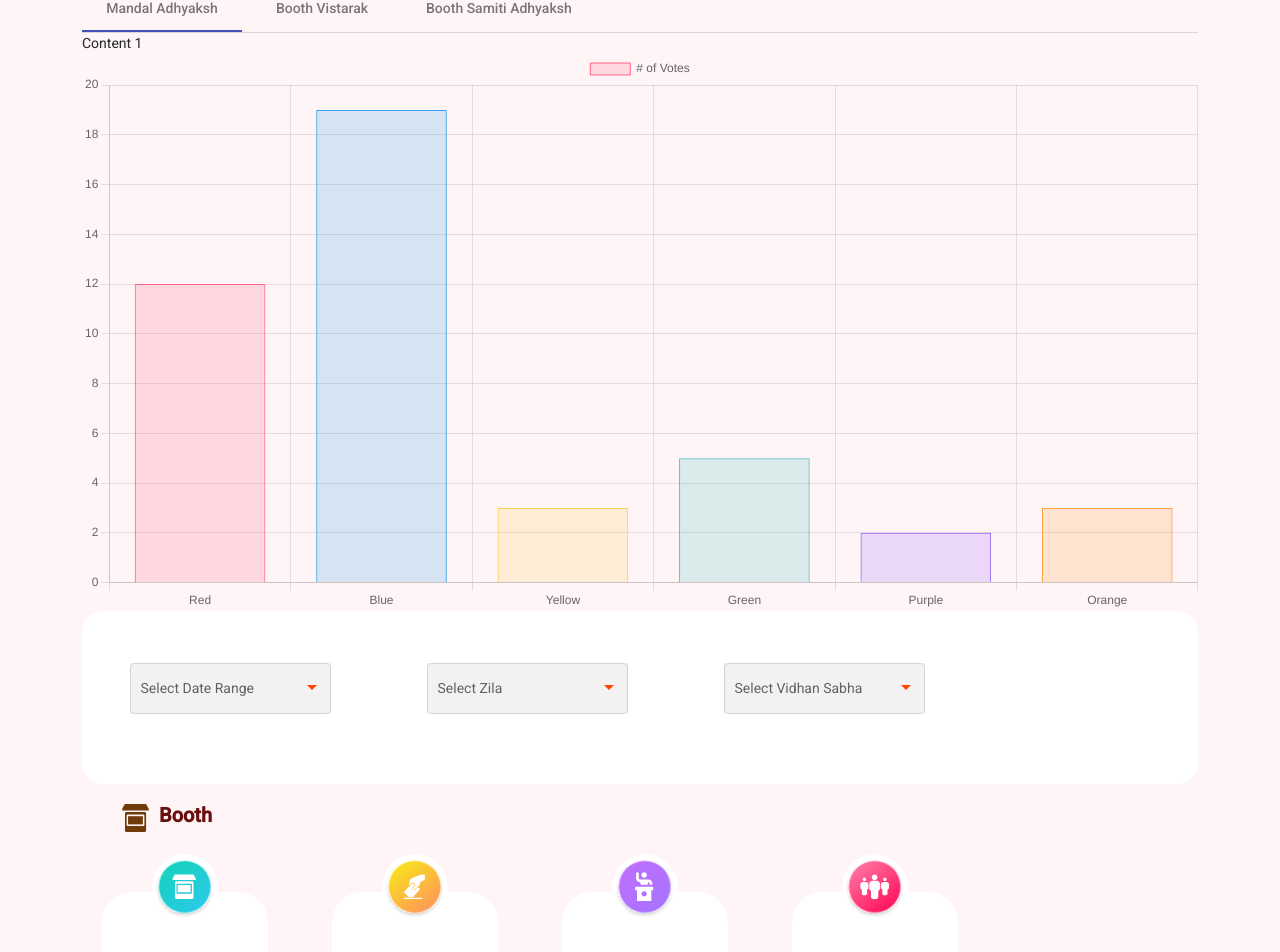
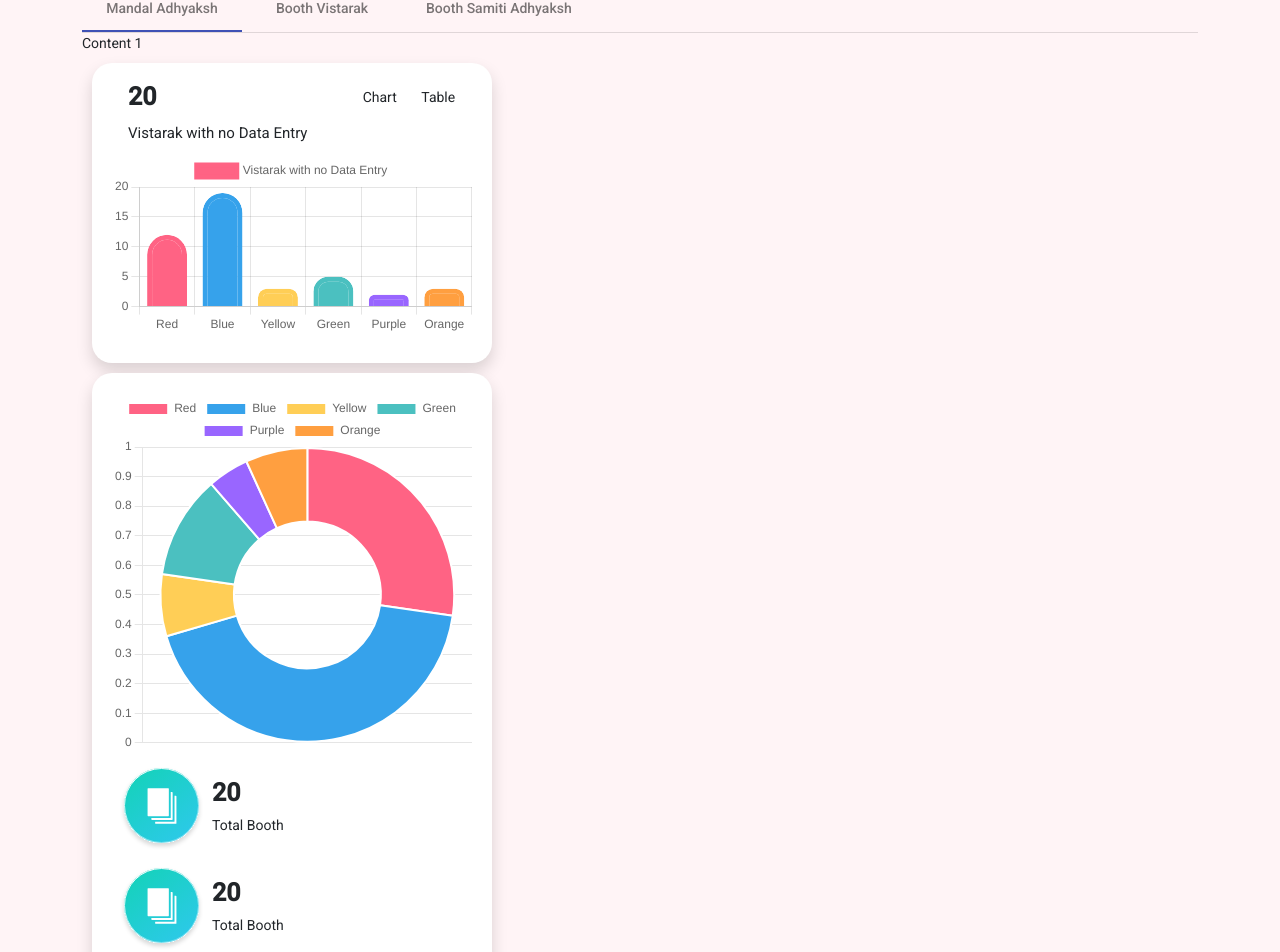
Before and after one commit to prakash4562/login, an Angular app: page / in a window 1280 px wide. Shown: the part 78-1030 px from the top of the page. Built offline with nearby package versions, Linux system fonts and the light colour scheme.

Commit message:
two graph added

```diff
--- a/src/app/key-voters/key-voters.component.css
+++ b/src/app/key-voters/key-voters.component.css
@@ -13,7 +13,11 @@
   border-radius: 0px 10px 10px 0px;
 }
 
-/*.row h5{*/
-/*  ont-size: 25px;*/
-/*  font-weight: bold;*/
-/*}*/
+.row h4{
+  font-size: 25px;
+  font-weight: bold;
+}
+
+.row h6{
+  font-size: 15px;
+}
--- a/src/app/performance-report/performance-report.component.css
+++ b/src/app/performance-report/performance-report.component.css
@@ -1,5 +1,22 @@
-.divChart {
-  display: block;
-  height: 200px;
-  width: 100px;
+.barChart {
+  height: 300px;
+  width: 400px;
+  background-color: #FFFFFF;
+  padding: 20px;
+  border-radius: 20px;
+  margin: 10px;
 }
+
+.doughnutChart {
+  height: 600px;
+  width: 400px;
+  background-color: #FFFFFF;
+  padding: 20px;
+  border-radius: 20px;
+  margin: 10px;
+}
+
+.text-font {
+  font-size: 25px;
+  font-weight: bold;
+}
--- a/src/app/performance-report/performance-report.component.html
+++ b/src/app/performance-report/performance-report.component.html
@@ -1,3 +1,33 @@
-<div id="divChart">
-  <canvas id="myChart"></canvas>
+<div>
+  <div class="barChart shadow">
+    <div class="row m-1">
+      <p class="col-8 text-font">20</p>
+      <p class="col-2">Chart</p>
+      <p class="col-2">Table</p>
+    </div>
+    <p style="font-size: 15px; padding-left: 16px">Vistarak with no Data Entry</p>
+    <canvas id="barChart"></canvas>
+  </div>
+
+  <div class="doughnutChart shadow">
+    <canvas id="doughnutChart"></canvas>
+    <div>
+      <div class="d-flex">
+      <img src='../../assets/photos/panna/total-panna.svg'>
+        <div style="padding-top: 30px">
+          <p class="text-font">20</p>
+          <p>Total Booth</p>
+        </div>
+      </div>
+    </div>
+    <div>
+      <div class="d-flex">
+        <img src='../../assets/photos/panna/total-panna.svg'>
+        <div style="padding-top: 30px">
+          <p class="text-font">20</p>
+          <p>Total Booth</p>
+        </div>
+      </div>
+    </div>
+  </div>
 </div>
--- a/src/app/performance-report/performance-report.component.ts
+++ b/src/app/performance-report/performance-report.component.ts
@@ -12,20 +12,20 @@ export class PerformanceReportComponent implements OnInit {
   constructor() { }
 
   ngOnInit(): void {
-    const myChart = new Chart("myChart", {
+    const barChart = new Chart("barChart", {
       type: 'bar',
       data: {
         labels: ['Red', 'Blue', 'Yellow', 'Green', 'Purple', 'Orange'],
         datasets: [{
-          label: '# of Votes',
+          label: 'Vistarak with no Data Entry',
           data: [12, 19, 3, 5, 2, 3],
           backgroundColor: [
-            'rgba(255, 99, 132, 0.2)',
-            'rgba(54, 162, 235, 0.2)',
-            'rgba(255, 206, 86, 0.2)',
-            'rgba(75, 192, 192, 0.2)',
-            'rgba(153, 102, 255, 0.2)',
-            'rgba(255, 159, 64, 0.2)'
+            'rgba(255, 99, 132, 1)',
+            'rgba(54, 162, 235, 1)',
+            'rgba(255, 206, 86, 1)',
+            'rgba(75, 192, 192, 1)',
+            'rgba(153, 102, 255, 1)',
+            'rgba(255, 159, 64, 1)'
           ],
           borderColor: [
             'rgba(255, 99, 132, 1)',
@@ -35,7 +35,8 @@ export class PerformanceReportComponent implements OnInit {
             'rgba(153, 102, 255, 1)',
             'rgba(255, 159, 64, 1)'
           ],
-          borderWidth: 1
+          borderRadius: 100,
+          borderWidth: 5
         }]
       },
       options: {
@@ -46,7 +47,56 @@ export class PerformanceReportComponent implements OnInit {
         }
       }
     });
-    console.log(myChart)
+
+    const doughnutChart = new Chart("doughnutChart", {
+      type: 'doughnut',
+      data: {
+        labels: ['Red', 'Blue', 'Yellow', 'Green', 'Purple', 'Orange'],
+        datasets: [{
+          label: 'My first dataset',
+          data: [12, 19, 3, 5, 2, 3],
+          backgroundColor: [
+            'rgba(255, 99, 132, 1)',
+            'rgba(54, 162, 235, 1)',
+            'rgba(255, 206, 86, 1)',
+            'rgba(75, 192, 192, 1)',
+            'rgba(153, 102, 255, 1)',
+            'rgba(255, 159, 64, 1)'
+          ],
+          hoverOffset: 4
+        }]
+      },
+      options: {
+        scales: {
+          y: {
+            beginAtZero: true
+          }
+        }
+      }
+    });
+
+
+    const pieChart = new Chart("pieChart", {
+      type: 'line',
+      data: {
+        // labels: Utils.months({count: 7}),
+        datasets: [{
+          label: 'My First Dataset',
+          data: [65, 59, 80, 81, 56, 55, 40],
+          fill: false,
+          borderColor: 'rgb(75, 192, 192)',
+          tension: 0.1
+        }]
+      },
+      options: {
+        scales: {
+          y: {
+            beginAtZero: true
+          }
+        }
+      }
+    });
+
   }
 
 }
--- a/src/index.html
+++ b/src/index.html
@@ -10,9 +10,10 @@
   <link rel="preconnect" href="https://fonts.gstatic.com">
   <link href="https://fonts.googleapis.com/css2?family=Roboto:wght@300;400;500&display=swap" rel="stylesheet">
   <link href="https://fonts.googleapis.com/icon?family=Material+Icons" rel="stylesheet">
+  <script src="https://cdn.jsdelivr.net/npm/chart.js"></script>
 </head>
 <body class="mat-typography">
   <app-root></app-root>
-
+  <script src="https://cdn.jsdelivr.net/npm/chart.js"></script>
 </body>
 </html>
```
